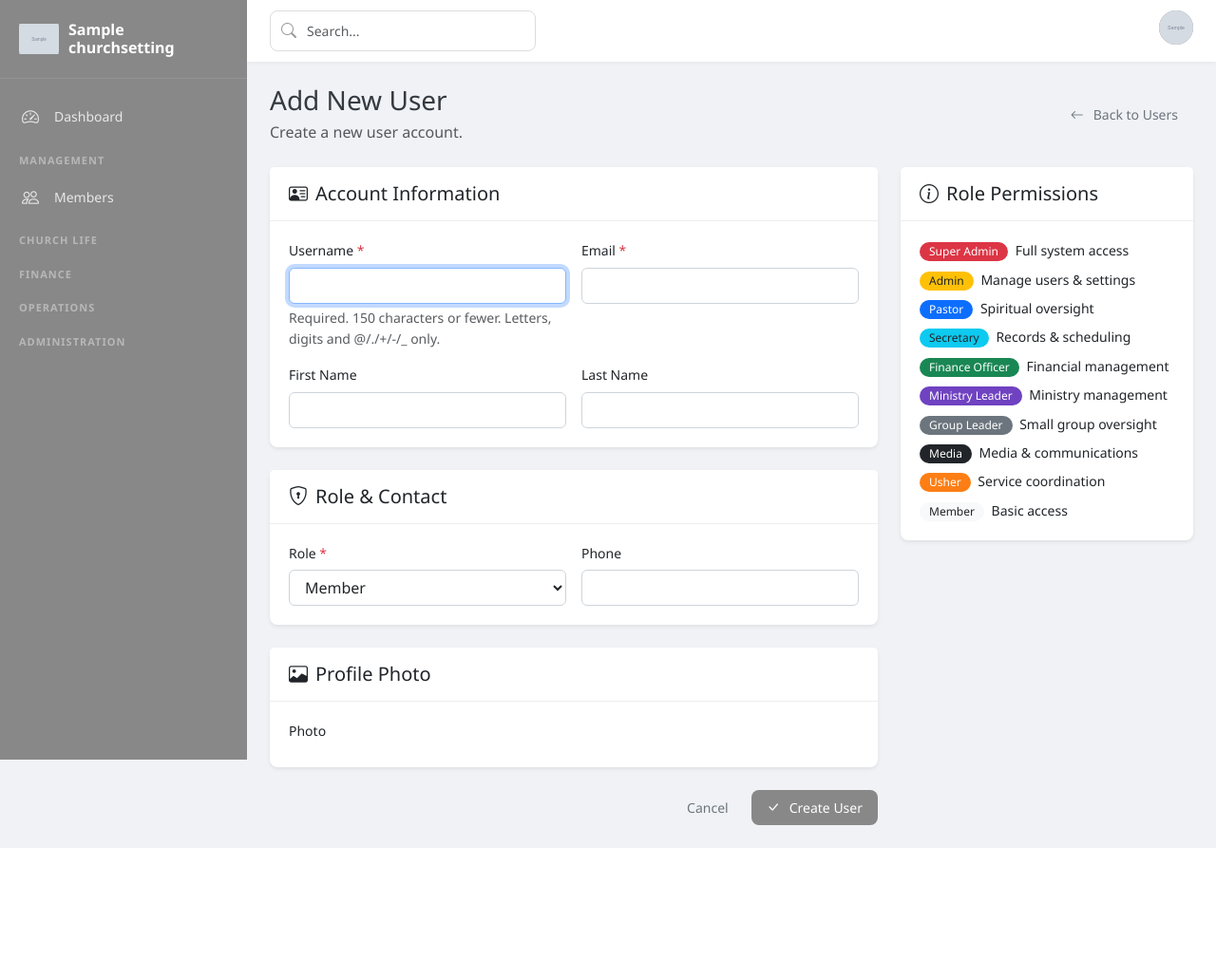
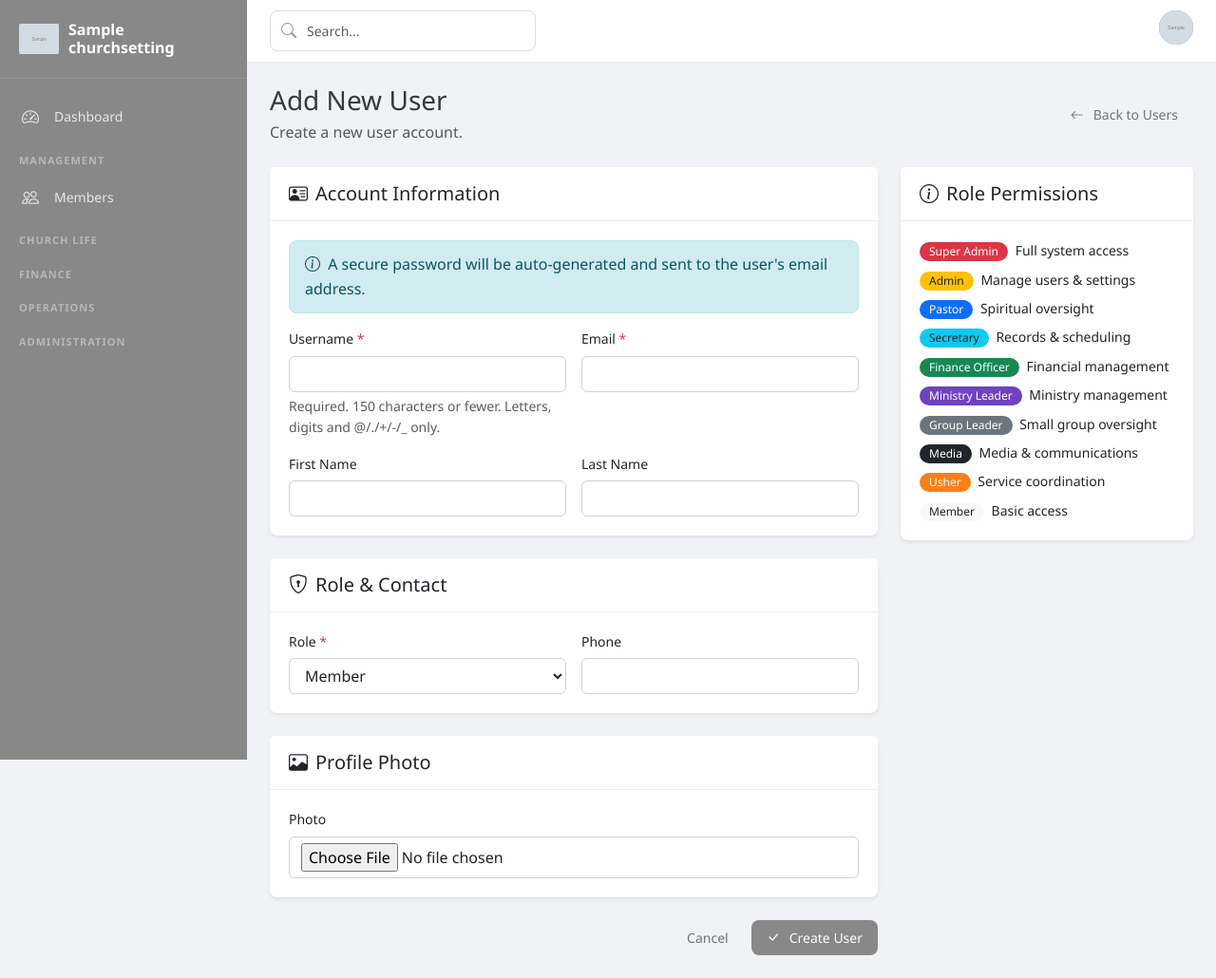
Before and after one commit to mbuguam443/fbmi, a Django app: page /accounts/users/create/ in a window 1280 px wide. Shown: the whole page at 95% size. Before the commit the page ends 893 px from the top, so only its background shows below. Run offline with Django 4.2, Linux system fonts and the light colour scheme; a user stored in the database is signed in; tables that the repository leaves empty hold one stand-in row (values such as "Sample post"); grey boxes marked "Sample" are stand-in pictures; parts of the project's set-up code (start-up, migrations or seed data) failed here and were passed over.

Commit message:
Add auto-generated password and email credentials on user creation

```diff
--- a/accounts/forms.py
+++ b/accounts/forms.py
@@ -1,14 +1,13 @@
 from django import forms
-from django.contrib.auth.forms import UserCreationForm
 from .models import User
 
 
-class UserRegistrationForm(UserCreationForm):
+class UserRegistrationForm(forms.ModelForm):
     email = forms.EmailField(required=True)
 
     class Meta:
         model = User
-        fields = ['username', 'first_name', 'last_name', 'email', 'phone', 'role', 'password1', 'password2']
+        fields = ['username', 'first_name', 'last_name', 'email', 'phone', 'role', 'photo']
 
 
 class UserUpdateForm(forms.ModelForm):
--- a/accounts/urls.py
+++ b/accounts/urls.py
@@ -13,4 +13,20 @@ urlpatterns = [
     path('users/<int:pk>/delete/', views.UserDeleteView.as_view(), name='user_delete'),
     path('permissions/', views.RolePermissionView.as_view(), name='permissions'),
     path('profile/', views.profile_view, name='profile'),
+    path('password_reset/', auth_views.PasswordResetView.as_view(
+        template_name='accounts/password_reset.html',
+        email_template_name='accounts/password_reset_email.html',
+        subject_template_name='accounts/password_reset_subject.txt',
+        success_url='/accounts/password_reset/done/',
+    ), name='password_reset'),
+    path('password_reset/done/', auth_views.PasswordResetDoneView.as_view(
+        template_name='accounts/password_reset_done.html',
+    ), name='password_reset_done'),
+    path('password_reset/<uidb64>/<token>/', auth_views.PasswordResetConfirmView.as_view(
+        template_name='accounts/password_reset_confirm.html',
+        success_url='/accounts/password_reset/complete/',
+    ), name='password_reset_confirm'),
+    path('password_reset/complete/', auth_views.PasswordResetCompleteView.as_view(
+        template_name='accounts/password_reset_complete.html',
+    ), name='password_reset_complete'),
 ]
--- a/accounts/views.py
+++ b/accounts/views.py
@@ -1,10 +1,16 @@
+import secrets
+import string
 from django.contrib.auth import login, logout
 from django.contrib.auth.decorators import login_required
+from django.contrib.auth.hashers import make_password
 from django.contrib import messages
+from django.core.mail import send_mail
 from django.shortcuts import render, redirect
+from django.template.loader import render_to_string
 from django.urls import reverse_lazy
 from django.views.generic import CreateView, ListView, UpdateView, DeleteView, View
 from django.contrib.auth.mixins import LoginRequiredMixin, UserPassesTestMixin
+from django.conf import settings
 from .models import User
 from .forms import UserRegistrationForm, UserUpdateForm, ProfileForm
 from core.models import RoleModulePermission
@@ -44,8 +50,58 @@ class UserCreateView(LoginRequiredMixin, AdminRequiredMixin, CreateView):
     success_url = reverse_lazy('accounts:user_list')
 
     def form_valid(self, form):
-        messages.success(self.request, 'User created successfully.')
-        return super().form_valid(form)
+        password = self._generate_password()
+        user = form.save(commit=False)
+        user.password = make_password(password)
+        user.save()
+
+        self._send_credentials_email(user, password)
+
+        messages.success(
+            self.request,
+            f'User "{user.username}" created successfully. '
+            f'Credentials have been sent to {user.email}.'
+        )
+        return redirect(self.success_url)
+
+    def _generate_password(self):
+        alphabet = string.ascii_letters + string.digits + '!@#$%&*'
+        password = ''.join(secrets.choice(alphabet) for _ in range(12))
+        has_upper = any(c.isupper() for c in password)
+        has_digit = any(c.isdigit() for c in password)
+        has_special = any(c in '!@#$%&*' for c in password)
+        if not (has_upper and has_digit and has_special):
+            return self._generate_password()
+        return password
+
+    def _send_credentials_email(self, user, password):
+        try:
+            subject = f'Your {settings.CHURCH_NAME} Account Credentials'
+            html_message = render_to_string('accounts/email_credentials.html', {
+                'user': user,
+                'password': password,
+                'church_name': settings.CHURCH_NAME,
+                'login_url': self.request.build_absolute_uri(reverse_lazy('accounts:login')),
+            })
+            plain_message = (
+                f'Hello {user.get_full_name() or user.username},\n\n'
+                f'Your account has been created on the {settings.CHURCH_NAME} management system.\n\n'
+                f'Username: {user.username}\n'
+                f'Password: {password}\n\n'
+                f'Login at: {self.request.build_absolute_uri(reverse_lazy("accounts:login"))}\n\n'
+                f'Please change your password after your first login.\n\n'
+                f'God bless you,\n{settings.CHURCH_NAME}'
+            )
+            send_mail(
+                subject,
+                plain_message,
+                settings.CHURCH_EMAIL,
+                [user.email],
+                html_message=html_message,
+                fail_silently=True,
+            )
+        except Exception:
+            pass
 
 
 class UserListView(LoginRequiredMixin, AdminRequiredMixin, ListView):
--- a/templates/accounts/login.html
+++ b/templates/accounts/login.html
@@ -77,6 +77,12 @@
             </button>
         </form>
 
+        <div class="text-center mt-3">
+            <a href="{% url 'accounts:password_reset' %}" class="text-decoration-none" style="color: var(--primary); font-size: 14px;">
+                <i class="bi bi-key"></i> Forgot Password?
+            </a>
+        </div>
+
         <div class="login-footer">
             <a href="{% url 'public:home' %}"><i class="bi bi-arrow-left"></i> Back to website</a>
         </div>
--- /dev/null
+++ b/templates/accounts/password_reset_subject.txt
@@ -0,0 +1 @@
+{{ church_name }} - Password Reset Request
--- a/templates/accounts/user_form.html
+++ b/templates/accounts/user_form.html
@@ -24,6 +24,12 @@
                     <h5 class="card-title mb-0"><i class="bi bi-person-vcard me-2"></i>Account Information</h5>
                 </div>
                 <div class="card-body">
+                    {% if not form.instance.pk %}
+                    <div class="alert alert-info mb-3">
+                        <i class="bi bi-info-circle me-1"></i>
+                        A secure password will be auto-generated and sent to the user's email address.
+                    </div>
+                    {% endif %}
                     <div class="row g-3">
                         <div class="col-md-6">
                             <label for="{{ form.username.id_for_label }}" class="form-label">Username <span class="text-danger">*</span></label>
```
Also changed, not shown: fbms/settings.py (+8 -0 lines), fbms/settings_production.py (+8 -0 lines), templates/accounts/email_credentials.html (added, +64 -0 lines), templates/accounts/password_reset.html (added, +35 -0 lines), templates/accounts/password_reset_complete.html (added, +25 -0 lines), templates/accounts/password_reset_confirm.html (added, +38 -0 lines), templates/accounts/password_reset_done.html (added, +26 -0 lines), templates/accounts/password_reset_email.html (added, +50 -0 lines), 1 other file.
